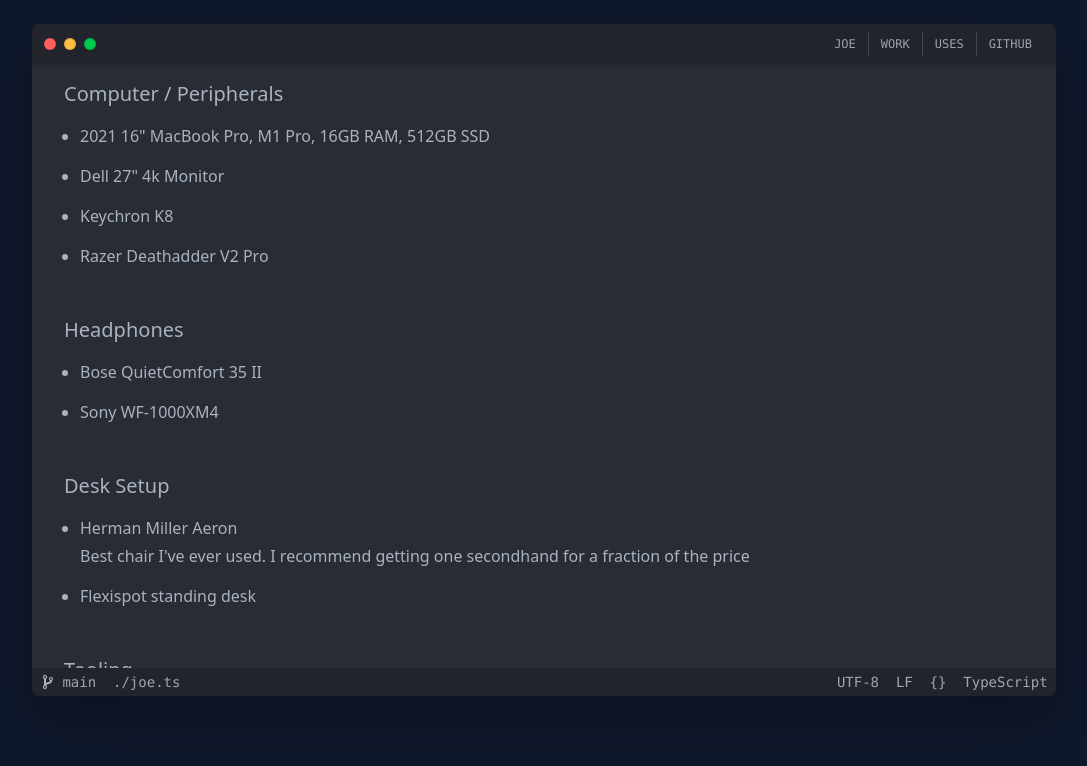
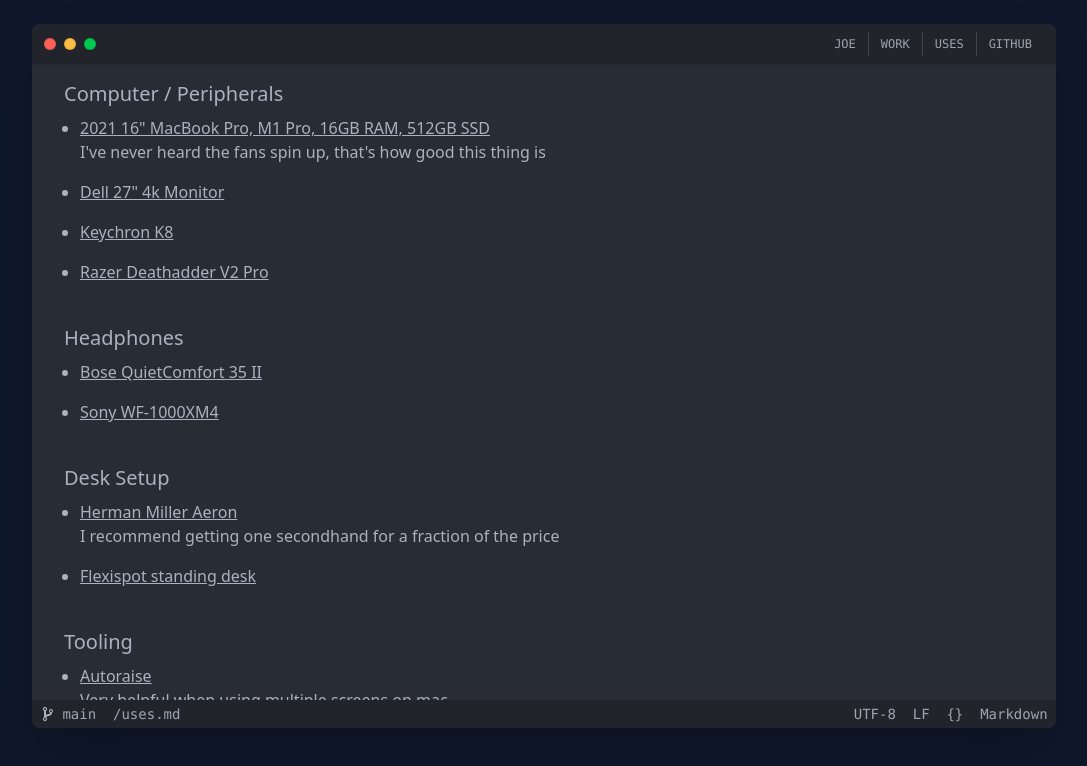
Before and after one commit to josephmcg/portfolio, a Next.js app: page /uses in a window 1280 px wide. Shown: the top 766 px of the page, without its empty margins (96-1183 px from the left). Built offline with nearby package versions, Linux system fonts and the light colour scheme.

Commit message:
feat: add lots of dev information, improve footer display logic

```diff
--- a/next.config.mjs
+++ b/next.config.mjs
@@ -10,6 +10,9 @@
   reactStrictMode: true,
   swcMinify: true,
   poweredByHeader: false,
+  experimental: {
+    typedRoutes: true,
+  },
 }
 
 export default withBundleAnalyzer(nextConfig)
--- a/package.json
+++ b/package.json
@@ -3,7 +3,7 @@
   "version": "0.1.0",
   "private": true,
   "license": "UNLICENSED",
-  "packageManager": "pnpm@8.15.5",
+  "packageManager": "pnpm@8.15.6",
   "scripts": {
     "preinstall": "npx only-allow pnpm",
     "prepare": "husky",
--- a/src/app/layout.tsx
+++ b/src/app/layout.tsx
@@ -3,7 +3,7 @@
 import clsx from 'clsx'
 import type { Metadata } from 'next'
 
-import { Footer } from '~/components/Footer'
+import { Footer } from '~/components/Footer/Footer'
 import { Header } from '~/components/Header/Header'
 
 export const metadata: Metadata = {
@@ -23,7 +23,7 @@
           'flex min-h-svh items-center justify-center md:min-h-[90vh] md:p-[24px]',
         )}
       >
-        <div className="flex h-svh w-full max-w-5xl flex-col overflow-hidden bg-primary shadow-2xl md:h-[42rem] md:rounded-lg">
+        <div className="flex h-svh w-full max-w-5xl flex-col overflow-hidden bg-primary shadow-2xl md:h-[44rem] md:rounded-lg">
           <Header />
           <main className="flex-1 overflow-auto">{children}</main>
           <Footer />
--- a/src/app/uses/page.tsx
+++ b/src/app/uses/page.tsx
@@ -1,7 +1,7 @@
 type Item = {
   title: string
+  url: string
   description?: string
-  url?: string
 }
 
 type Category = {
@@ -16,6 +16,8 @@
       {
         title: '2021 16" MacBook Pro, M1 Pro, 16GB RAM, 512GB SSD',
         url: 'https://support.apple.com/en-us/111901',
+        description:
+          "I've never heard the fans spin up, that's how good this thing is",
       },
       {
         title: 'Dell 27" 4k Monitor',
@@ -51,8 +53,9 @@
     items: [
       {
         title: 'Herman Miller Aeron',
+        url: 'https://store.hermanmiller.com/office-chairs-aeron/aeron-chair/2195348.html',
         description:
-          "Best chair I've ever used. I recommend getting one secondhand for a fraction of the price",
+          'I recommend getting one secondhand for a fraction of the price',
       },
       {
         title: 'Flexispot standing desk',
@@ -66,34 +69,34 @@
     items: [
       {
         title: 'Autoraise',
-        description: 'Automatically raise the window under the cursor',
         url: 'https://github.com/sbmpost/AutoRaise',
+        description: 'Very helpful when using multiple screens on mac',
       },
       {
         title: 'Discrete Scroll',
+        url: 'https://github.com/emreyolcu/discrete-scroll',
         description:
-          "The default scroll acceleration might feel good on a trackpad, but it's dreadful with a mouse",
-        url: 'https://github.com/emreyolcu/discrete-scroll',
+          'Quality of life improvement when using a mouse scroll wheel on mac',
       },
       {
         title: 'kitty',
-        description: 'GPU-accelerated terminal emulator',
         url: 'https://sw.kovidgoyal.net/kitty',
+        description: 'GPU based terminal',
       },
       {
-        title: 'oh-my-zsh',
-        description: 'Framework for managing your zsh configuration',
+        title: 'Oh My Zsh',
         url: 'https://ohmyz.sh',
       },
       {
-        title: 'Powerlevel 10k',
+        title: 'Powerlevel10k',
         url: 'https://github.com/romkatv/powerlevel10k',
+        description: 'Customize your terminal prompt',
       },
       {
-        title: 'rectangle',
+        title: 'Rectangle',
+        url: 'https://rectangleapp.com',
         description:
           'Window manager, adds helpful hotkeys to move and resize windows easily',
-        url: 'https://rectangleapp.com',
       },
     ],
   },
@@ -101,14 +104,18 @@
 
 export default function Uses(): React.JSX.Element {
   return (
-    <div className="flex flex-col gap-12 px-8 py-4">
+    <div className="flex flex-col gap-10 px-8 py-4">
       {categories.map((category) => (
-        <div key={category.heading} className="flex flex-col gap-4">
+        <div key={category.heading} className="flex flex-col gap-2">
           <h2 className="text-xl">{category.heading}</h2>
           <ul className="flex list-disc flex-col gap-4 pl-4">
             {category.items.map((item) => (
-              <li key={item.url} className="space-y-1">
-                <a href={item.title} target="_blank">
+              <li key={item.title}>
+                <a
+                  href={item.url}
+                  target="_blank"
+                  className="underline hover:opacity-80"
+                >
                   {item.title}
                 </a>
                 {item.description && <div>{item.description}</div>}
--- a/src/app/work/page.tsx
+++ b/src/app/work/page.tsx
@@ -6,7 +6,11 @@
     type: 'comment',
     comment: (
       <>
-        <a className="underline" href="https://migaku.com" target="_blank">
+        <a
+          className="hover:text-link underline"
+          href="https://migaku.com"
+          target="_blank"
+        >
           https://migaku.com
         </a>
         <span> - I made this</span>
@@ -41,6 +45,11 @@
   },
   {
     value: 'project management',
+    type: 'string',
+    indent: 1,
+  },
+  {
+    value: 'balancing simplicity/functionality',
     type: 'string',
     indent: 1,
   },
--- /dev/null
+++ b/src/components/Footer/FooterFile.tsx
@@ -0,0 +1,21 @@
+'use client'
+import { usePathname } from 'next/navigation'
+import React from 'react'
+
+import { routes } from '~/constants'
+
+export const FooterFile: React.FC = () => {
+  const pathname = usePathname()
+
+  switch (pathname) {
+    case routes.index: {
+      return '/joe.ts'
+    }
+    case routes.work: {
+      return '/work.ts'
+    }
+    case routes.uses: {
+      return '/uses.md'
+    }
+  }
+}
--- /dev/null
+++ b/src/components/Footer/FooterLanguage.tsx
@@ -0,0 +1,21 @@
+'use client'
+import { usePathname } from 'next/navigation'
+import React from 'react'
+
+import { routes } from '~/constants'
+
+export const FooterLanguage: React.FC = () => {
+  const pathname = usePathname()
+
+  switch (pathname) {
+    case routes.index:
+    case routes.work: {
+      {
+        return 'TypeScript'
+      }
+    }
+    case routes.uses: {
+      return 'Markdown'
+    }
+  }
+}
--- a/src/components/Header/HeaderNav.tsx
+++ b/src/components/Header/HeaderNav.tsx
@@ -1,7 +1,9 @@
+import { routes } from '~/constants'
+
 const navItems = [
-  { label: 'Joe', href: '/' },
-  { label: 'Work', href: '/work' },
-  { label: 'Uses', href: '/uses' },
+  { label: 'Joe', href: routes.index },
+  { label: 'Work', href: routes.work },
+  { label: 'Uses', href: routes.uses },
   { label: 'GitHub', href: 'https://github.com/josephmcg', external: true },
 ]
 
--- /dev/null
+++ b/src/constants.ts
@@ -0,0 +1,5 @@
+export const routes = {
+  index: '/',
+  work: '/work',
+  uses: '/uses',
+} as const
--- a/tailwind.config.ts
+++ b/tailwind.config.ts
@@ -31,6 +31,7 @@
         'hue5-secondary': '#be5046',
         hue6: '#d19a66',
         'hue6-secondary': '#e6c07b',
+        link: '#4e94ce',
       },
     },
   },
```
Also changed, not shown: src/components/Footer/Footer.tsx (renamed from src/components/Footer.tsx, +6 -3 lines).
